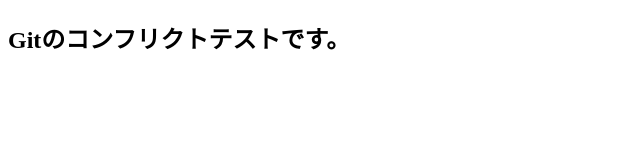
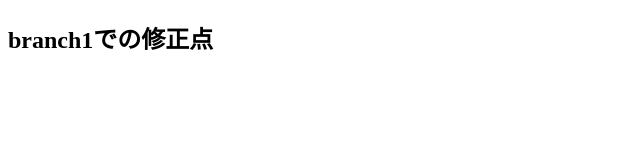
Before and after one commit to yuta-2001/git_confilict_test, a plain HTML site: page index.html in a window 1280 px wide. Shown: the whole page, without its empty margins (0-640 px from the left). Drawn offline with Linux system fonts and the light colour scheme.

Commit message:
branch1修正

```diff
--- a/index.html
+++ b/index.html
@@ -8,7 +8,7 @@
 </head>
 <body>
 	<h2>
-		Gitのコンフリクトテストです。
+		branch1での修正点
 	</h2>
 </body>
 </html>
```
